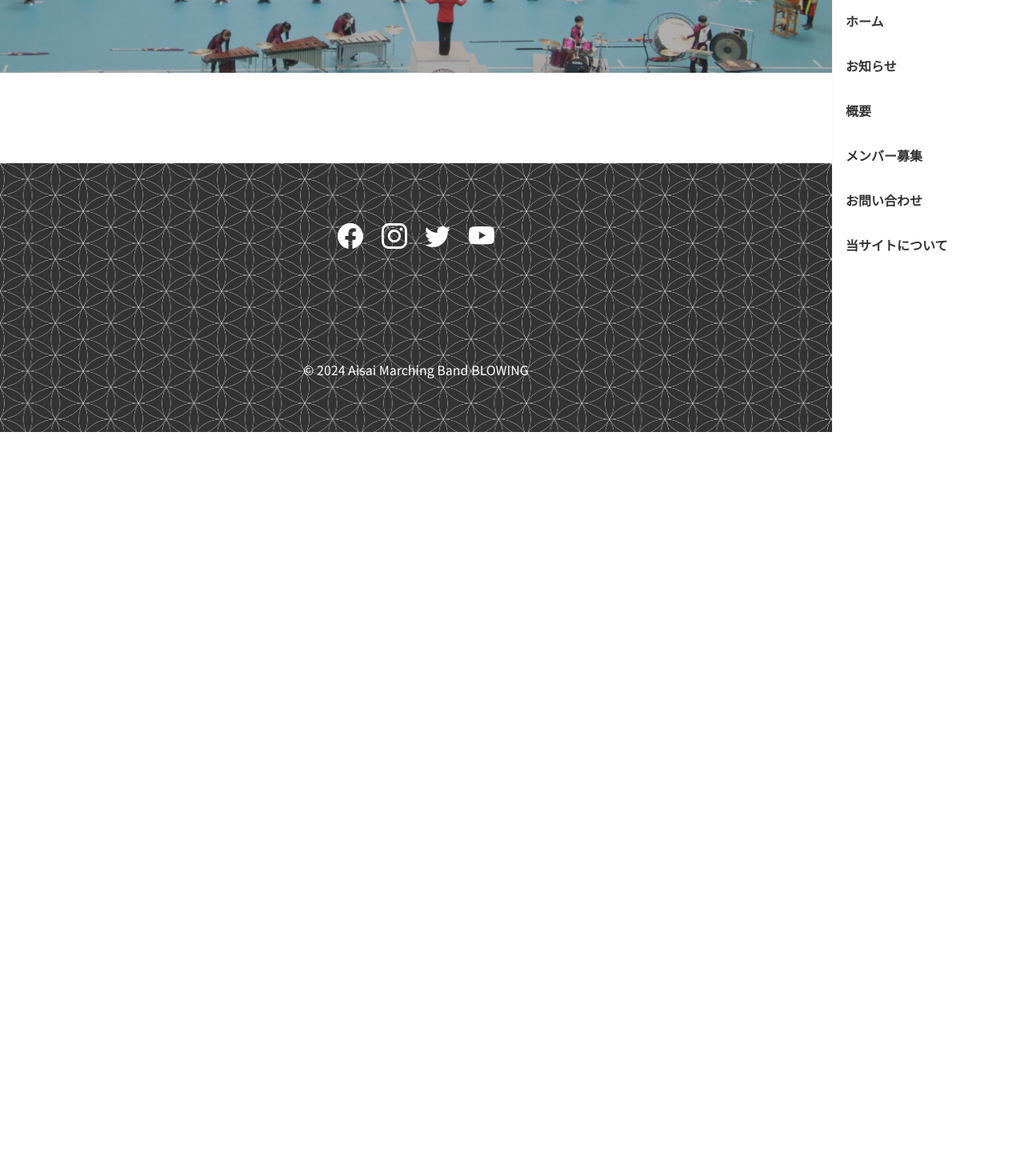
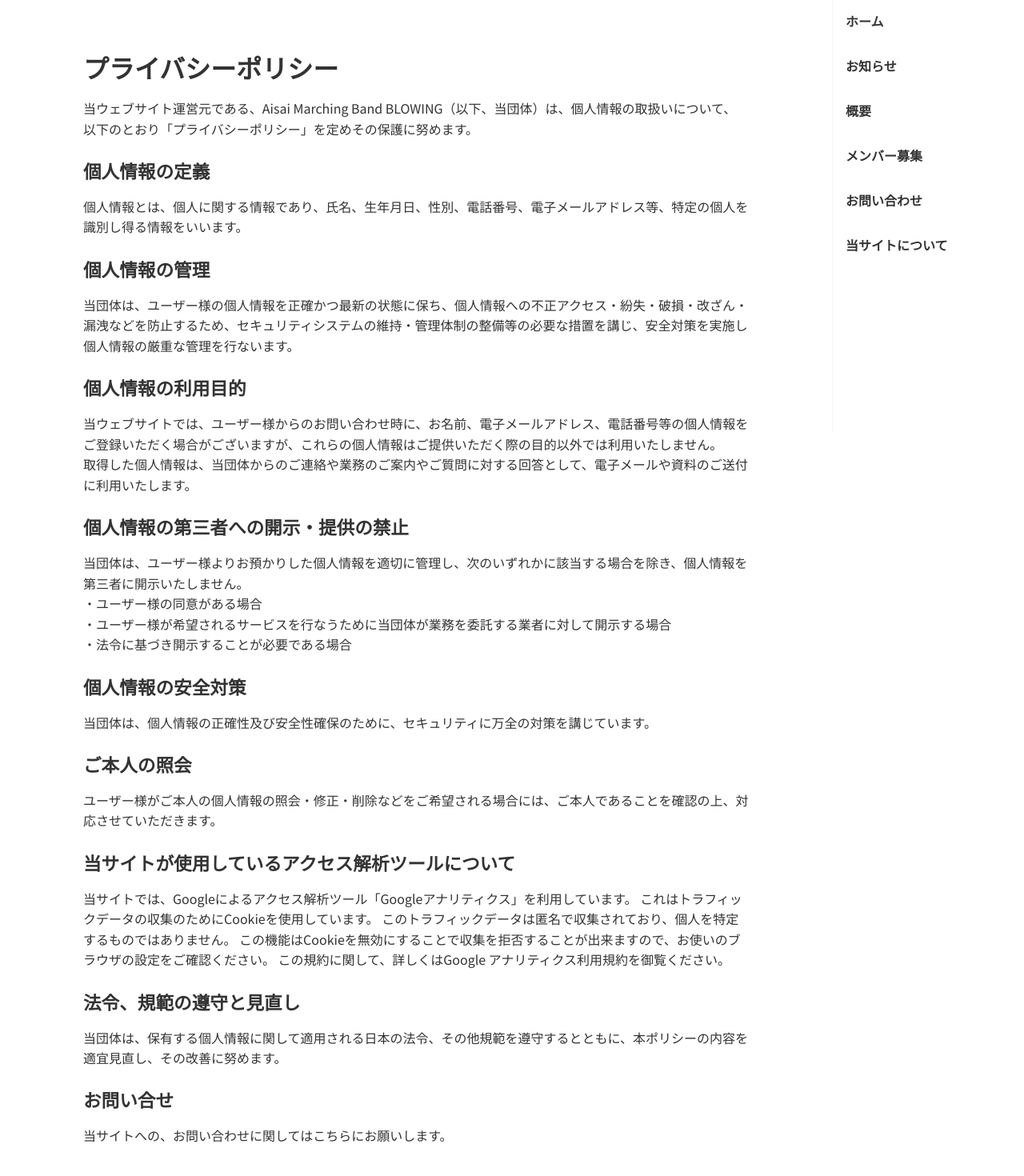
Before and after one commit to pepepepepei/aisai-marching-band-website-nextjs, a Next.js app: page /privacy in a window 1280 px wide. Shown: the part 260-1730 px from the top of the page at 80% size. Before the commit the page ends 800 px from the top, so only its background shows below. Built offline with nearby package versions, Linux system fonts and the light colour scheme.

Commit message:
プライバシーポリシーページを作った

```diff
--- a/src/pages/privacy.jsx
+++ b/src/pages/privacy.jsx
@@ -1,5 +1,92 @@
 import Layout from "@/components/base/Layout/Layout";
+import ExternalLink from "@/components/ui/ExternalLink/ExternalLink";
+import Link from "next/link";
 
 export default function Home() {
-  return <Layout title="当サイトについて"></Layout>;
+  return (
+    <Layout title="当サイトについて">
+      <section>
+        <h2>プライバシーポリシー</h2>
+        <p>
+          当ウェブサイト運営元である、Aisai Marching Band
+          BLOWING（以下、当団体）は、個人情報の取扱いについて、以下のとおり「プライバシーポリシー」を定めその保護に努めます。
+        </p>
+
+        <h3>個人情報の定義</h3>
+        <p>
+          個人情報とは、個人に関する情報であり、氏名、生年月日、性別、電話番号、電子メールアドレス等、特定の個人を識別し得る情報をいいます。
+        </p>
+
+        <h3>個人情報の管理</h3>
+        <p>
+          当団体は、ユーザー様の個人情報を正確かつ最新の状態に保ち、個人情報への不正アクセス・紛失・破損・改ざん・漏洩などを防止するため、セキュリティシステムの維持・管理体制の整備等の必要な措置を講じ、安全対策を実施し個人情報の厳重な管理を行ないます。
+        </p>
+
+        <h3>個人情報の利用目的</h3>
+        <p>
+          当ウェブサイトでは、ユーザー様からのお問い合わせ時に、お名前、電子メールアドレス、電話番号等の個人情報をご登録いただく場合がございますが、これらの個人情報はご提供いただく際の目的以外では利用いたしません。
+          <br />
+          取得した個人情報は、当団体からのご連絡や業務のご案内やご質問に対する回答として、電子メールや資料のご送付に利用いたします。
+        </p>
+
+        <h3>個人情報の第三者への開示・提供の禁止</h3>
+        <p>
+          当団体は、ユーザー様よりお預かりした個人情報を適切に管理し、次のいずれかに該当する場合を除き、個人情報を第三者に開示いたしません。
+          <br />
+          ・ユーザー様の同意がある場合
+          <br />
+          ・ユーザー様が希望されるサービスを行なうために当団体が業務を委託する業者に対して開示する場合
+          <br />
+          ・法令に基づき開示することが必要である場合
+        </p>
+
+        <h3>個人情報の安全対策</h3>
+        <p>
+          当団体は、個人情報の正確性及び安全性確保のために、セキュリティに万全の対策を講じています。
+        </p>
+
+        <h3>ご本人の照会</h3>
+        <p>
+          ユーザー様がご本人の個人情報の照会・修正・削除などをご希望される場合には、ご本人であることを確認の上、対応させていただきます。
+        </p>
+
+        <h3>当サイトが使用しているアクセス解析ツールについて</h3>
+        <p>
+          当サイトでは、Googleによるアクセス解析ツール「Googleアナリティクス」を利用しています。
+          これはトラフィックデータの収集のためにCookieを使用しています。
+          このトラフィックデータは匿名で収集されており、個人を特定するものではありません。
+          この機能はCookieを無効にすることで収集を拒否することが出来ますので、お使いのブラウザの設定をご確認ください。
+          この規約に関して、詳しくは
+          <ExternalLink href="https://marketingplatform.google.com/about/analytics/terms/jp/">
+            Google アナリティクス利用規約
+          </ExternalLink>
+          を御覧ください。
+        </p>
+
+        <h3>法令、規範の遵守と見直し</h3>
+        <p>
+          当団体は、保有する個人情報に関して適用される日本の法令、その他規範を遵守するとともに、本ポリシーの内容を適宜見直し、その改善に努めます。
+        </p>
+
+        <h3>お問い合せ</h3>
+        <p>
+          当サイトへの、お問い合わせに関しては
+          <Link class="link-text" href="/contact">
+            こちら
+          </Link>
+          にお願いします。
+        </p>
+      </section>
+
+      <section>
+        <h2>免責事項</h2>
+
+        <p>
+          情報の提供の中止、欠陥などが原因で発生した損失や損害については、当サイトは一切責任を負いません。
+          <br />
+          当サイトから、もしくは当サイトへリンクを張っている第三者のWebサイト・ブログの内容はそれぞれ各サイトの責任で管理されるものであり、当サイトの管理下にあるものではありません。また、当サイトではリンク先の第三者のWebサイト・ブログの内容および使用に関連して発生したいかなる損害に対しても責任を負いません。
+        </p>
+      </section>
+    </Layout>
+  );
 }
--- a/src/styles/globals.scss
+++ b/src/styles/globals.scss
@@ -10,6 +10,8 @@
   --gray2: 235, 235, 235;
   --gray3: 245, 245, 245;
   --white: 255, 255, 255;
+
+  --ratio: 1.414;
 
   --shippo-radius: 40px;
   --shippo-width: 0.6px;
@@ -75,7 +77,30 @@
 }
 
 body {
+  color: rgb(var(--black));
+  background-color: rgb(var(--white));
   font-family: "Noto Sans JP", sans-serif;
+}
+
+h1 {
+  font-size: calc(var(--ratio) * var(--ratio) * var(--ratio) * 1rem);
+}
+
+h2 {
+  font-size: calc(var(--ratio) * var(--ratio) * 1rem);
+}
+
+h3 {
+  font-size: calc(var(--ratio) * 1rem);
+}
+
+h3:not(:first-child),
+h4:not(:first-child) {
+  margin-top: calc(var(--ratio) * 1rem);
+}
+
+h4 {
+  font-size: 1rem;
 }
 
 a {
@@ -85,6 +110,7 @@ a {
 
 p {
   line-height: 1.6;
+  margin-top: 1rem;
 }
 
 section,
```
